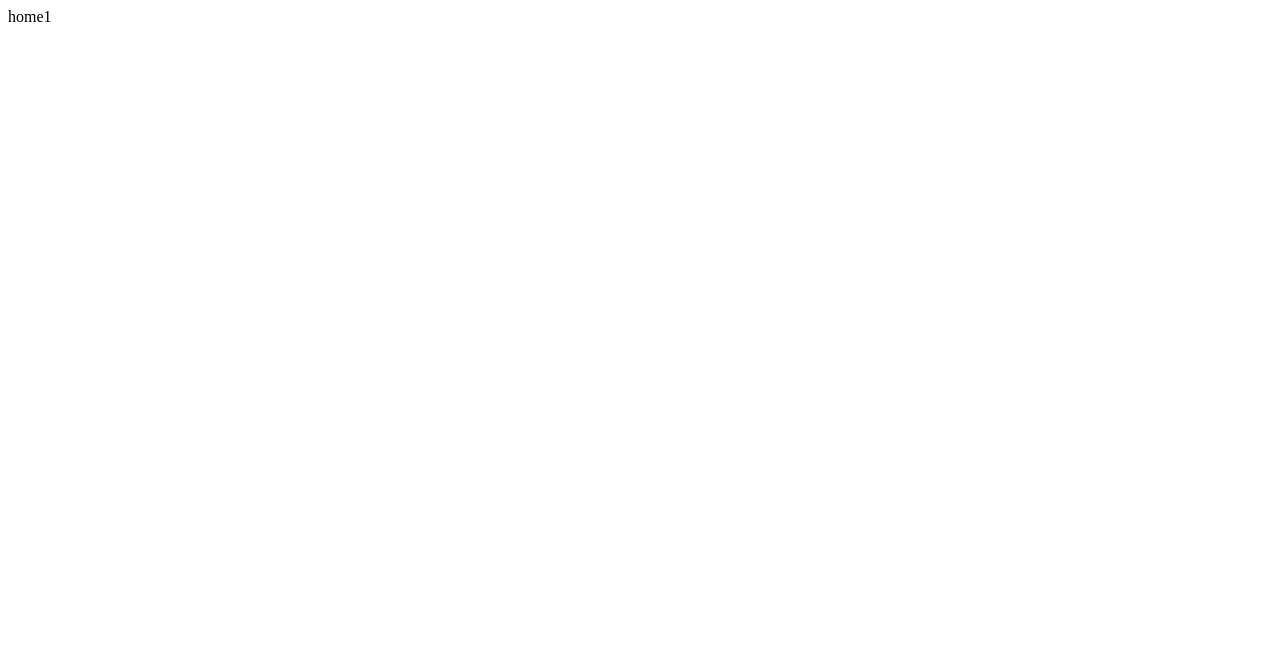
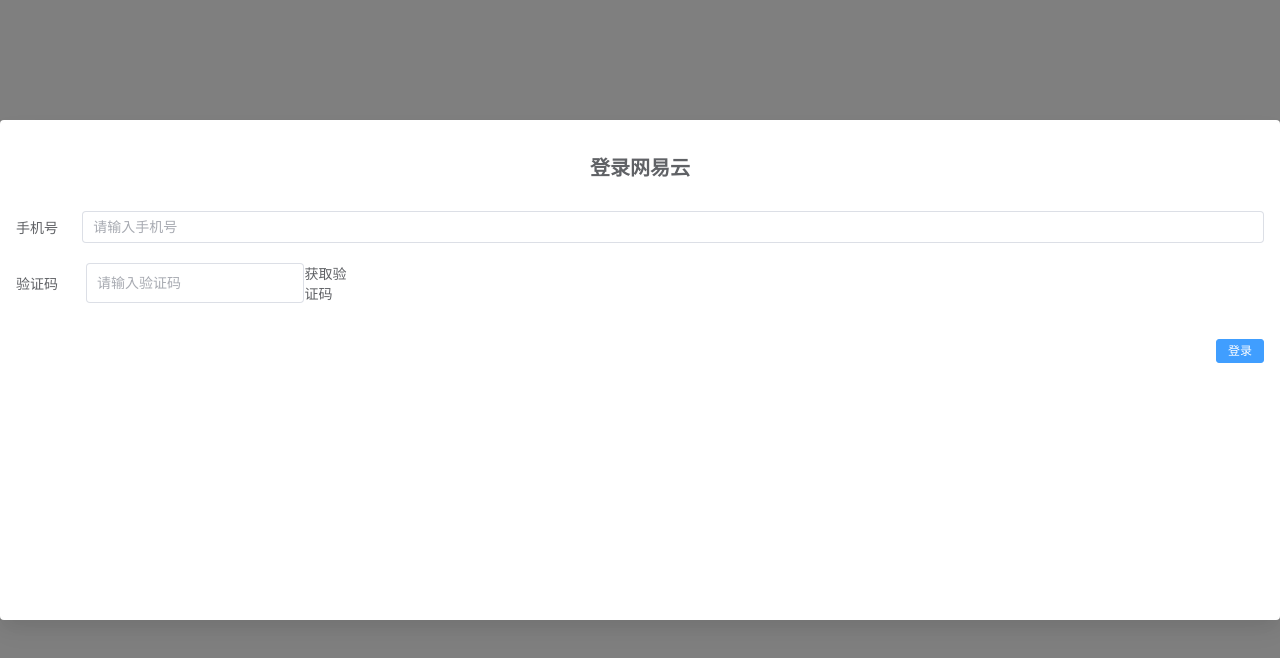
Before and after one commit to SnowNightt/worktime-video, a Vue app in the folder webview/: page / in a window 1280 px wide. Shown: the top 658 px of the page. Built offline with nearby package versions, Linux system fonts and the light colour scheme.

Commit message:
feat: 获取手机登录验证码

```diff
--- a/webview/package.json
+++ b/webview/package.json
@@ -15,6 +15,7 @@
 	"devDependencies": {
 		"@types/node": "^24.9.1",
 		"@vitejs/plugin-vue": "^6.0.6",
+		"sass": "^1.99.0",
 		"typescript": "^5.9.3",
 		"vite": "^7.3.2"
 	}
--- /dev/null
+++ b/webview/src/features/cloude-music/api.ts
@@ -0,0 +1,10 @@
+import http from "@/utils/request";
+import { LoginParams } from "./type";
+
+export const loginApi = async (params: LoginParams) => {
+    return http.request<{}>({
+        url: '/captcha/sent',
+        method: 'GET',
+        params
+    });
+};
--- /dev/null
+++ b/webview/src/features/cloude-music/components/loginCard.vue
@@ -0,0 +1,128 @@
+<template>
+    <el-dialog class="login-container" width="auto" :close-on-click-modal="false" :close-on-press-escape="false"
+        v-model="visible" style="min-height: 500px;" :show-close="false">
+        <div class="title">登录网易云</div>
+        <div class="verification">
+            <div class="phone">
+                <span class="tag">手机号</span>
+                <el-input placeholder="请输入手机号" v-model="phoneNum"></el-input>
+            </div>
+            <div class="captcha">
+                <span class="tag">验证码</span>
+                <div class="captcha-box">
+                    <el-input placeholder="请输入验证码" class="captcha-input" v-model="captcha"></el-input>
+                    <div v-if="!isRequestCaptcha" class="query-captcha-btn" @click="requestCaptcha">获取验证码</div>
+                    <div v-else>{{ countDown }} s</div>
+                </div>
+
+            </div>
+        </div>
+        <template #footer>
+            <div class="dialog-footer">
+                <el-button size="small" type="primary">登录</el-button>
+            </div>
+        </template>
+    </el-dialog>
+</template>
+<script lang="ts" setup>
+import { ref } from 'vue';
+import { loginApi } from '../api';
+import { request } from 'node_modules/axios/index.cjs';
+import { ElMessage } from 'element-plus';
+
+const visible = ref(true)
+// 手机号
+const phoneNum = ref<string>('')
+// 验证码
+const captcha = ref<string>('')
+// 是否正在获取验证码
+const isRequestCaptcha = ref<boolean>(false)
+// 倒计时
+const countDown = ref(60);
+const isCounting = ref(false);
+let timer: ReturnType<typeof setInterval> | null = null;
+let endTime = 0;
+
+const startCountDown = () => {
+    if (isCounting.value) return;
+    isCounting.value = true;
+    endTime = Date.now() + 60 * 1000;
+    updateCountDown();
+    timer = setInterval(() => {
+        updateCountDown();
+    }, 250); // 每250ms检查一次真实剩余时间
+};
+const updateCountDown = () => {
+    const diff = endTime - Date.now();
+    if (diff <= 0) {
+        clearCountDown();
+        return;
+    }
+    // 避免setInterval倒计时不准
+    countDown.value = Math.ceil(diff / 1000);
+};
+
+const clearCountDown = () => {
+    if (timer) {
+        clearInterval(timer);
+        timer = null;
+    }
+    isCounting.value = false;
+    isRequestCaptcha.value = false
+    countDown.value = 60;
+};
+const requestCaptcha = async () => {
+    const res = await loginApi({
+        phone: phoneNum.value
+    })
+    console.log(111, res);
+    if (res.code === 200) {
+        isRequestCaptcha.value = true
+        startCountDown()
+    } else {
+        ElMessage.error('获取验证码失败')
+    }
+}
+// 登录
+const handleLogin = async () => {
+
+
+}
+</script>
+<style scoped lang="scss">
+.login-container {
+    .title {
+        text-align: center;
+        font-size: 20px;
+        font-weight: 600;
+        margin-bottom: 30px;
+    }
+
+    .verification {
+
+        .phone,
+        .captcha {
+            display: flex;
+            align-items: center;
+            margin-bottom: 20px;
+
+            .captcha-box {
+                display: flex;
+
+                .query-captcha-btn {
+                    flex: 1;
+                    cursor: pointer;
+                }
+
+                .captcha-input {
+                    flex: 4;
+                }
+            }
+
+            .tag {
+                width: 70px;
+            }
+        }
+    }
+}
+</style>
--- /dev/null
+++ b/webview/src/features/cloude-music/index.vue
@@ -0,0 +1,7 @@
+<template>
+    <loginCard></loginCard>
+</template>
+<script lang="ts" setup>
+import loginCard from './components/loginCard.vue'
+</script>
+<style scoped src="./index.css" lang="scss"></style>
--- /dev/null
+++ b/webview/src/features/cloude-music/type.ts
@@ -0,0 +1,4 @@
+export interface LoginParams {
+    phone: string;
+
+}
--- a/webview/src/features/music/index.vue
+++ /dev/null
@@ -1,6 +0,0 @@
-<template>
-    music
-</template>
-<script lang="ts" setup>
-</script>
-<style scoped src="./index.css"></style>
--- a/webview/src/utils/request.ts
+++ b/webview/src/utils/request.ts
@@ -48,8 +48,8 @@ class Axios {
         );
     }
 }
-const request = new Axios({
+const http = new Axios({
     baseURL: 'http://localhost:3000',
     timeout: 30000
 });
-export default request;
+export default http;
--- a/webview/src/views/HomeView.vue
+++ b/webview/src/views/HomeView.vue
@@ -1,15 +1,13 @@
+<template>
+	<main class="main-container">
+		<CloudMusic></CloudMusic>
+	</main>
+</template>
 <script setup lang="ts">
 import type { WorktimeWebviewState } from '../../../shared/protocol';
-
-
+import CloudMusic from '@/features/cloude-music/index.vue'
 defineProps<{
 	state: WorktimeWebviewState;
 	status: 'booting' | 'connected';
 }>();
 </script>
-
-<template>
-	<main class="home">
-		home1
-	</main>
-</template>
```
Also changed, not shown: webview/src/features/cloude-music/index.css (added), webview/src/features/music/index.css (deleted), webview/src/features/music/type.ts (deleted), 1 other file (tests, documents, lock files or other folders).
